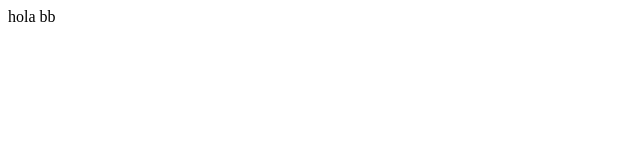
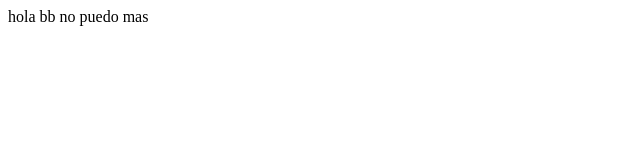
Before and after one commit to lesy-ui/prova, a plain HTML site: page index.html in a window 1280 px wide. Shown: the whole page, without its empty margins (0-640 px from the left). Drawn offline with Linux system fonts and the light colour scheme.

Commit message:
Update index.html

```diff
--- a/index.html
+++ b/index.html
@@ -2,5 +2,7 @@
 <html>
   <head>
     hola bb
+    no puedo mas
+
   </head>
 </html>
```
